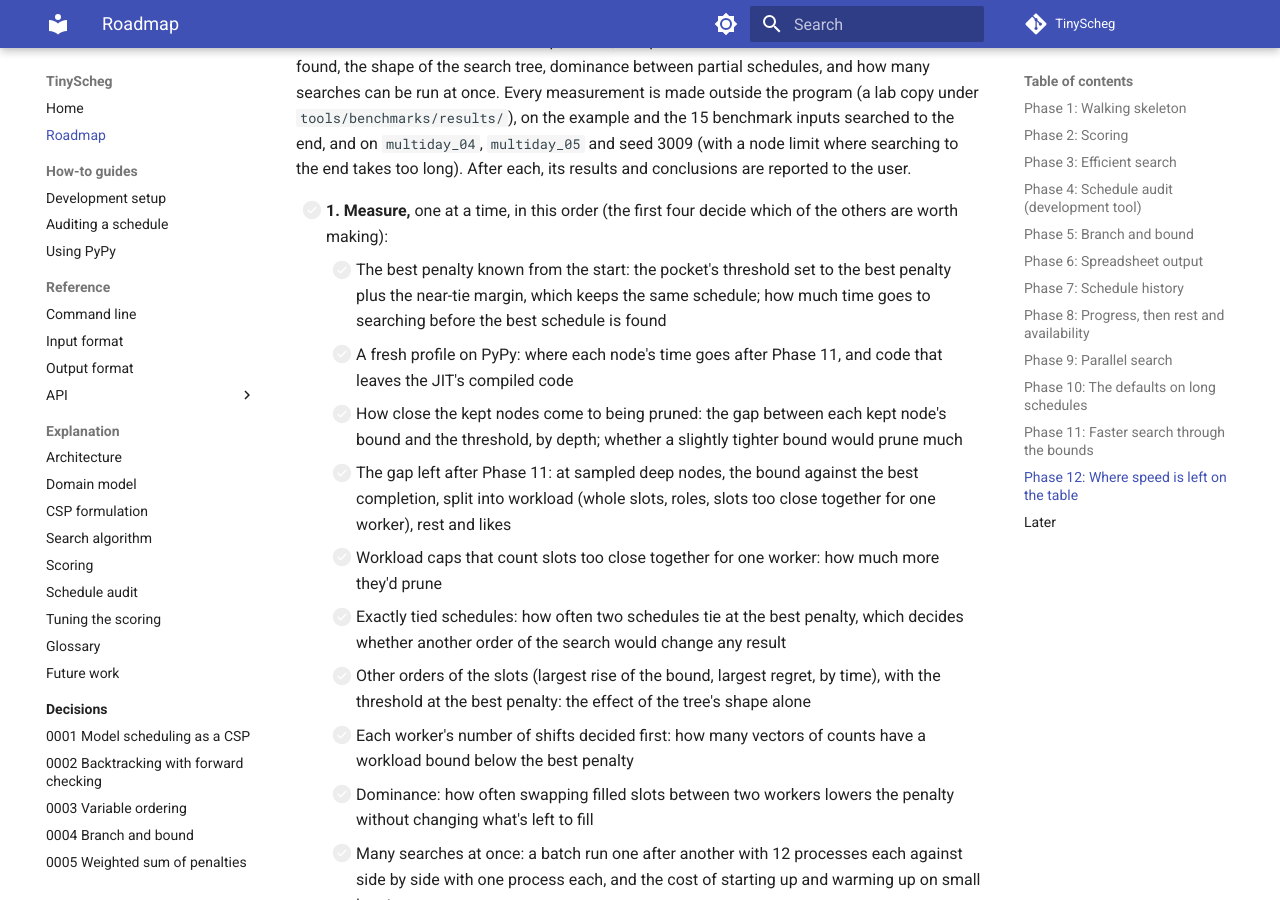
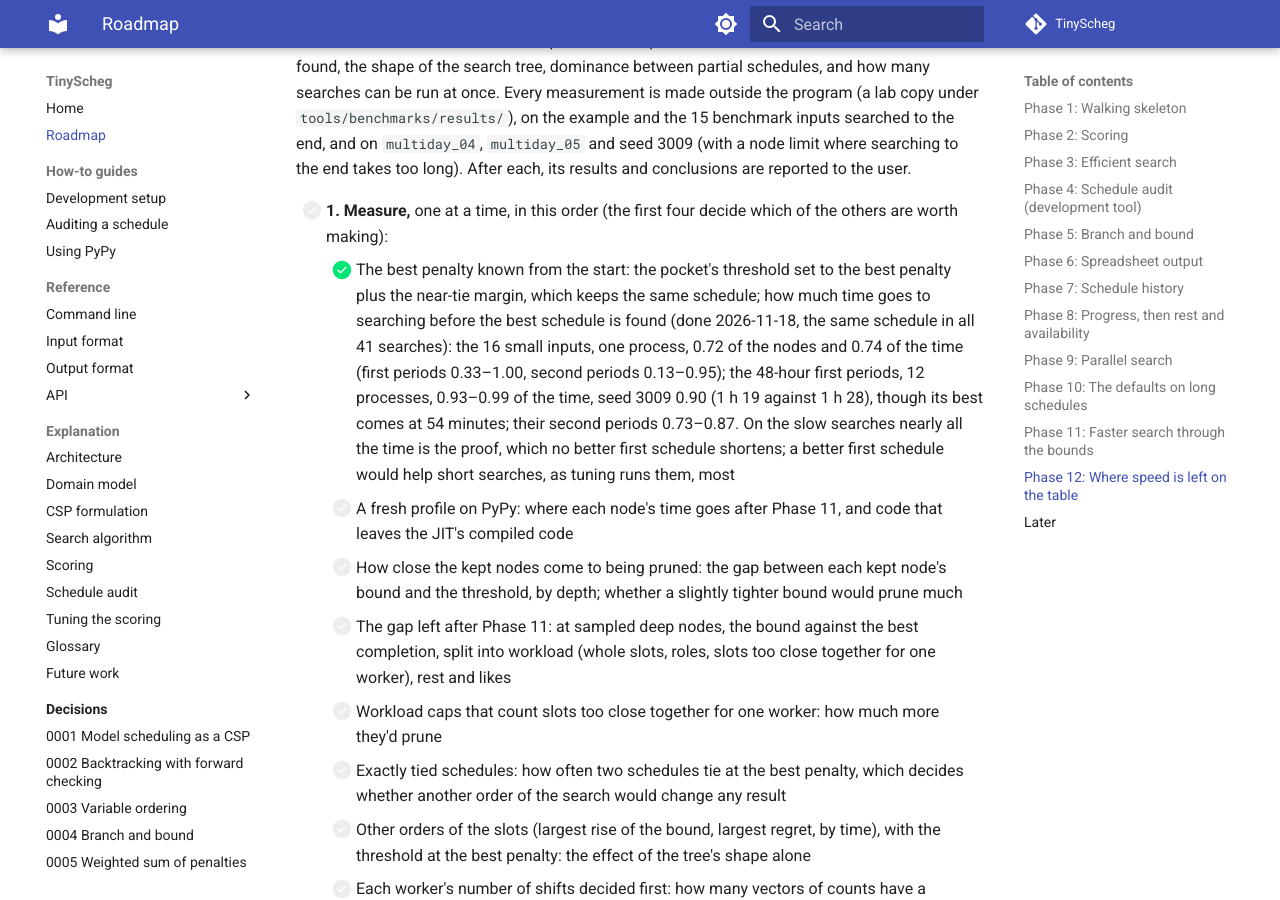
Before and after one commit to 3-kids-wearing-a-trenchcoat/TinyScheg, an MkDocs documentation site: the page built from docs/roadmap.md, in a window 1280 px wide and 900 px high, scrolled down 10438 px. Built offline with MkDocs 1.6.1 and Material for MkDocs 9.7.7, drawn with Linux system fonts in a browser that asks for light colours; comment, search, counter and statistics services are not loaded.

Commit message:
Roadmap: Phase 12 measurement 1 done, the best penalty known from the start (0.74 of the time on the small inputs, 0.90-0.99 on 48-hour first periods)
Co-Authored-By: Claude Opus 5.5 <noreply@anthropic.com>
Claude-Session: https://claude.ai/code/session_01F2KXFtMmJjZXRnwpgjXXPB

```diff
--- a/docs/roadmap.md
+++ b/docs/roadmap.md
@@ -355,8 +355,13 @@ schedules, and how many searches can be run at once. Every measurement is made o
 and conclusions are reported to the user.
 
 - [ ] **1. Measure,** one at a time, in this order (the first four decide which of the others are worth making):
-    - [ ] The best penalty known from the start: the pocket's threshold set to the best penalty plus the near-tie
-      margin, which keeps the same schedule; how much time goes to searching before the best schedule is found
+    - [x] The best penalty known from the start: the pocket's threshold set to the best penalty plus the near-tie
+      margin, which keeps the same schedule; how much time goes to searching before the best schedule is found (done
+      2026-11-18, the same schedule in all 41 searches): the 16 small inputs, one process, 0.72 of the nodes and 0.74
+      of the time (first periods 0.33–1.00, second periods 0.13–0.95); the 48-hour first periods, 12 processes,
+      0.93–0.99 of the time, seed 3009 0.90 (1 h 19 against 1 h 28), though its best comes at 54 minutes; their second
+      periods 0.73–0.87. On the slow searches nearly all the time is the proof, which no better first schedule
+      shortens; a better first schedule would help short searches, as tuning runs them, most
     - [ ] A fresh profile on PyPy: where each node's time goes after Phase 11, and code that leaves the JIT's
       compiled code
     - [ ] How close the kept nodes come to being pruned: the gap between each kept node's bound and the threshold, by
```
